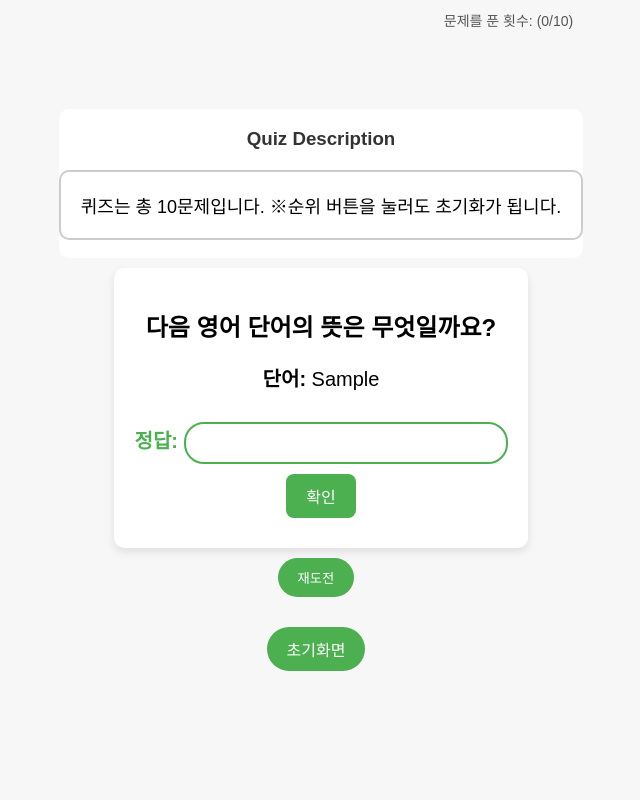
After one commit to jaewon-ju/InternetProgramming_Team_J, a PHP site: page /word_quiz.php in a window 1280 px wide. The commit adds this page. Shown: the whole page, without its empty margins (319-959 px from the left). Run offline with PHP 8.4, Linux system fonts and the light colour scheme; tables that the repository leaves empty or names only in its code hold one stand-in row (values such as "Sample post").

Commit message:
퀴즈 코드

```diff
--- /dev/null
+++ b/word_quiz.php
@@ -0,0 +1,216 @@
+<!DOCTYPE html>
+<html>
+<head>
+    <style>
+        body {
+            display: flex;
+            justify-content: center;
+            align-items: center;
+            height: 100vh;
+            margin: 0;
+            font-family: 'Nunito', sans-serif;
+            background-color: #f7f7f7;
+        }
+
+        .quiz-container {
+            text-align: center;
+            padding: 20px;
+            border-radius: 10px;
+            background-color: #fff;
+            box-shadow: 0 4px 8px rgba(0, 0, 0, 0.1);
+        }
+
+        .submit-button {
+            background-color: #4CAF50;
+            color: white;
+            border: none;
+            padding: 10px 20px;
+            text-align: center;
+            text-decoration: none;
+            display: inline-block;
+            font-size: 16px;
+            margin: 10px 0;
+            cursor: pointer;
+            border-radius: 8px;
+            transition-duration: 0.4s;
+        }
+
+        /* 마우스 호버 효과 */
+        .submit-button:hover {
+            background-color: #45a049;
+            color: white;
+        }
+        #user_answer {
+            width: 300px;
+            padding: 10px;
+            margin-top: 10px;
+            border-radius: 20px; /* 더 둥근 테두리 */
+            border: 2px solid #4CAF50; /* 테두리 색상 및 두께 */
+            font-size: 16px;
+            outline: none; /* 포커스 효과 제거 */
+            transition: border-color 0.3s; /* 테두리 색상 전환 애니메이션 */
+        }
+
+        #user_answer:focus {
+            border-color: #45a049; /* 포커스 시 테두리 색상 변경 */
+        }
+        .answer-label {
+            font-size: 20px;
+            color: #4CAF50;
+            margin-bottom: 10px;
+            font-weight: bold;
+        }
+        .quiz-count {
+            position: absolute;
+            top: 10px;
+            right: 10px;
+            font-size: 14px;
+            color: #555;
+        }
+        .reset-button,
+        .main-button {
+            display: inline-block;
+            padding: 10px 20px;
+            text-decoration: none;
+            border:none;
+            color: #fff;
+            background-color:#4CAF50;
+            border-radius: 40px;
+            margin-top: 10px;
+            margin-bottom: 20px;
+            transition: background-color 0.3s;
+            margin-right: 10px;
+        }
+
+
+         /* 마우스 호버 효과 */
+        .reset-button:hover,
+        .main-button:hover {
+            background-color: #45a049;
+        }
+
+
+
+        /* 페이지 컨테이너 스타일 */
+        .page-container {
+            position: relative;
+            min-height: 100vh;
+            display: flex;
+            flex-direction: column;
+            justify-content: center;
+            align-items: center;
+            font-family: 'Nunito', sans-serif;
+            background-color: #f7f7f7;
+        }
+        .quiz-description {
+            background-color : #fff;
+            margin-bottom: 10px;
+            border-radius: 10px;
+        }
+    </style>
+</head>
+<body>
+
+<div class="page-container">
+<div class="quiz-description">
+        <h3 style="text-align: center; color: #333; margin-bottom: 20px;">Quiz Description</h3>
+        <p style="font-size: 18px; text-align: justify; padding: 20px; border: 2px solid #ccc; border-radius: 10px;">
+            퀴즈는 총 10문제입니다.
+            ※순위 버튼을 눌러도 초기화가 됩니다.
+        </p>
+    </div>
+<?php
+session_start(); // 세션 시작
+
+// 문제를 푼 횟수 초기화
+if (!isset($_SESSION['quiz_count']) || isset($_POST['reset']) || isset($_POST['rank'])) {
+    $_SESSION['quiz_count'] = 0;
+}
+
+
+
+// 문제를 푼 횟수 표시
+echo "<div class='quiz-count'>문제를 푼 횟수: (" . $_SESSION['quiz_count'] . "/10)</div>";
+
+if ($_SESSION['quiz_count'] >= 10) {
+    // 10문제를 모두 푼 경우 quiz_result.php로 이동
+    echo "<input type='hidden' name='nickname' value='$nickname'>";
+    $_SESSION['quiz_count'] = 0;
+    header("Location: quiz_result.php");
+    exit();
+}
+
+
+// 데이터베이스 연결 설정
+$servername = "localhost";
+$username = "phpadmin";
+$password = "phpadmin";
+$dbname = "goods";
+
+// 데이터베이스 연결
+$conn = new mysqli($servername, $username, $password, $dbname);
+
+// 연결 확인
+if ($conn->connect_error) {
+    die("연결 실패: " . $conn->connect_error);
+}
+// 닉네임 로그인 테이블에서 가져오기(현재 단일 설정)
+$nickname = "이도권";
+
+// 랜덤으로 단어 하나 선택
+$sql = "SELECT * FROM english_word ORDER BY RAND() LIMIT 1";
+$result = $conn->query($sql);
+
+
+if ($result->num_rows > 0) {
+    $row = $result->fetch_assoc();
+    $word = $row["word"];
+    $meaning = $row["meaning"];
+    $turn = $row["turn"];
+
+    $_SESSION['word'] = [
+        'turn' => $turn,
+        'word' => $word,
+        'meaning' => $meaning
+    ];
+    // 퀴즈 문제 출력 및 폼 생성
+    echo "<div class='quiz-container'>";
+    echo "<h2 style='margin-bottom: 20px;'>다음 영어 단어의 뜻은 무엇일까요?</h2>";
+    echo "<p style='font-size: 20px;'><strong>단어:</strong> $word</p>";
+
+    echo "<form method='post' action='quiz_check.php' style='margin-top: 20px;'>";
+    echo "<input type='hidden' name='nickname' value='$nickname'>";
+    echo "<input type='hidden' name='correct_answer' value='$meaning'>";
+    echo "<label class='answer-label' for='user_answer'>정답: </label>";
+    echo "<input type='text' id='user_answer' name='user_answer' required><br>";
+    echo "<input type='submit' value='확인' class='submit-button'>";
+    echo "<input type='hidden' name='turn' value='$turn'>";
+    echo "</form>";
+    echo "</div>";
+} else {
+    echo "단어가 없습니다.";
+}
+
+$conn->close();
+?>
+
+<form method="post" action="">
+    <input type="hidden" name="reset">
+    <input type="submit" value="재도전" class="reset-button">
+</form>
+<a href="word_quiz_main.php?reset_count=true" class="main-button">초기화면</a>
+
+
+<script>
+    // 문제를 푼 횟수 증가
+    document.querySelector('.submit-button').addEventListener('click', function() {
+        <?php $_SESSION['quiz_count']++; ?>
+    });
+</script>
+
+
+
+</div>
+
+</body>
+</html>
--- a/word_quiz_main.php
+++ b/word_quiz_main.php
@@ -49,7 +49,7 @@
         if (isset($_GET['reset_count']) && $_GET['reset_count'] === 'true') {
             $_SESSION['quiz_count'] = 0;
         }
-
+        //users테이블 이용해서 id, username(이름) --> 동명이인
         echo "<div class='user-information'>유저정보 출력란(공백), 로그아웃 기능도?</div>";
         ?>
         <style>
```
Also changed, not shown: quiz_check.php (added, +131 -0 lines), quiz_ranking.php (added, +95 -0 lines), quiz_result.php (added, +186 -0 lines).
